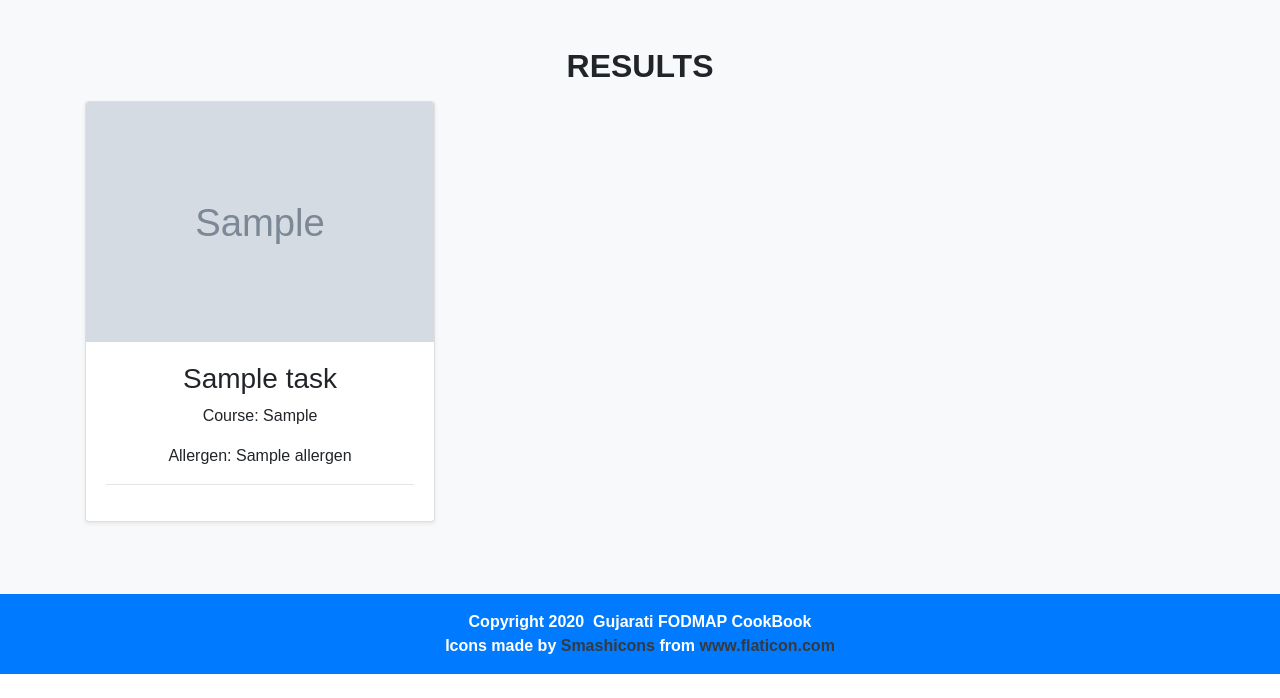
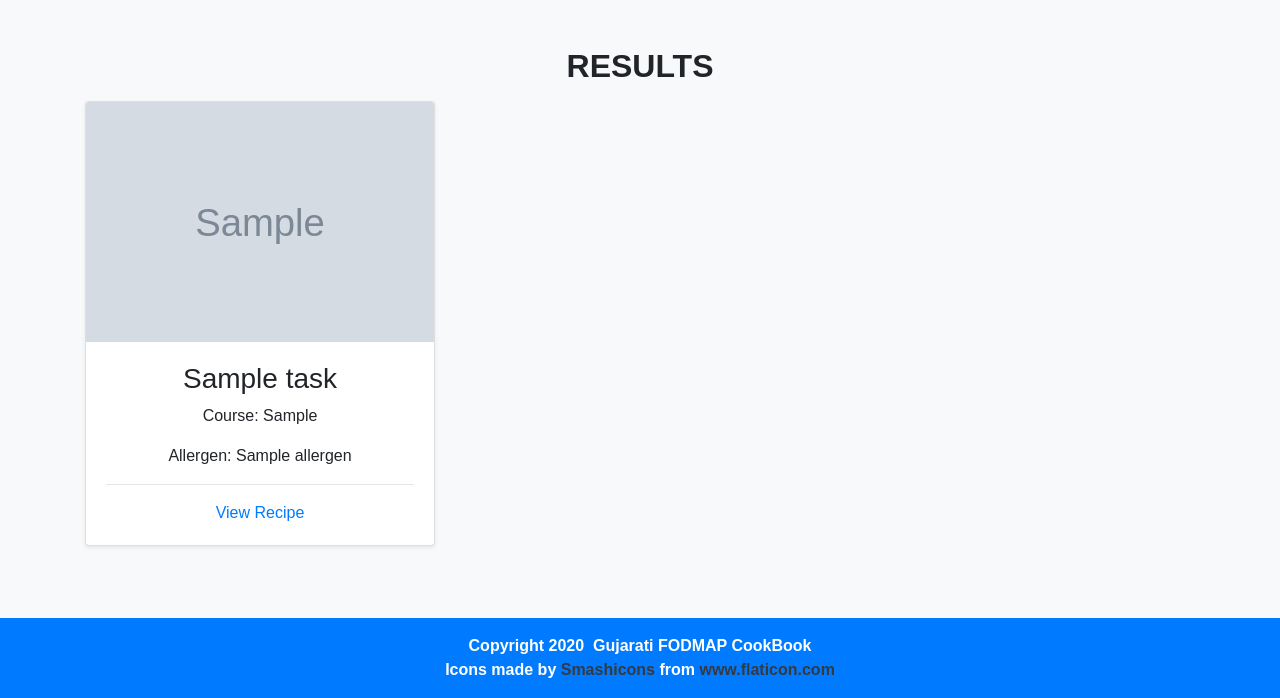
Before and after one commit to pranitastudent/Guju-FODMAP-CookBook, a Flask app: page /findtask in a window 1280 px wide. Shown: the part 272-970 px from the top of the page. Before the commit the page ends 946 px from the top, so only its background shows below. Run offline with Flask 2, Linux system fonts and the light colour scheme; grey boxes marked "Sample" are stand-in pictures; a database or web service that is not in the repository returns one stand-in record (values such as "Sample title"); some libraries are stand-ins or nearby versions.

Commit message:
View Recipe Link added - url changed to result_id

```diff
--- a/app.py
+++ b/app.py
@@ -64,7 +64,7 @@ def findtask():
     """
     query = request.args.get('query')
     print(query)
-    results = mongo.db.tasks.find({"recipe_name" : {"$regex": query}})
+    results = mongo.db.tasks.find({"recipe_name" : {"$regex": query, "$options": "i"}})
     print(results)
     if results.count():
          return render_template('search.html', results=results, query=query, title="Search")
--- a/templates/search.html
+++ b/templates/search.html
@@ -34,9 +34,7 @@
               <p class="card-text">Course: {{ result.recipe_course}}</p>
               <p class="card-text">Allergen: {{ result.allergen}}</p>
               <hr>
-              {% for task in task %}
-              <a class="text-center" href="{{ url_for('task', task_id=task._id)}}">View Recipe</a>
-              {% endfor %}
+              <a class="text-center" href=" {{ url_for('task', task_id=result._id) }}">View Recipe</a>
              </div>
           </div>
         </div>
@@ -46,5 +44,4 @@
   </div>
 
 
-
 {% endblock %}
```
